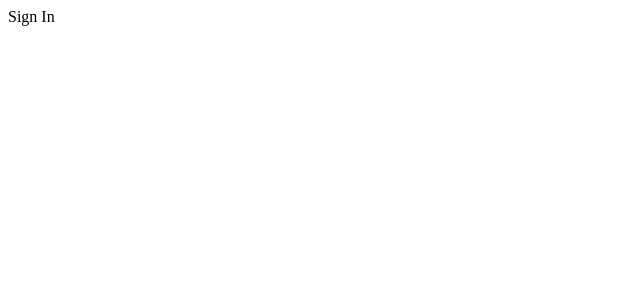
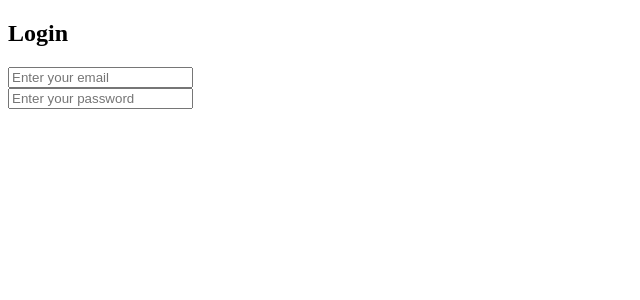
Before and after one commit to Nouran246/Personalized-Recipe-Recommender, a React (Create React App) app in the folder client/: page / in a window 1280 px wide. Shown: the top 300 px of the page, without its empty margins (0-640 px from the left). Built offline with nearby package versions, Linux system fonts and the light colour scheme.

Commit message:
log in update

```diff
--- a/client/src/components/SignIn.jsx
+++ b/client/src/components/SignIn.jsx
@@ -1,7 +1,17 @@
 import React from 'react'
 function SignIn(){
-    return(
-        <div>Sign In</div>
-    )
+   return <div className="form-container">
+<h2>Login</h2>
+<form >
+    <div className='form-control'>
+    <input type="text" placeholder='Enter your email'/>
+
+    </div>
+    <div className='form-control'>
+    <input type="password" placeholder='Enter your password'/>
+
+    </div>
+</form>
+   </div>
 }
 export default SignIn
```
